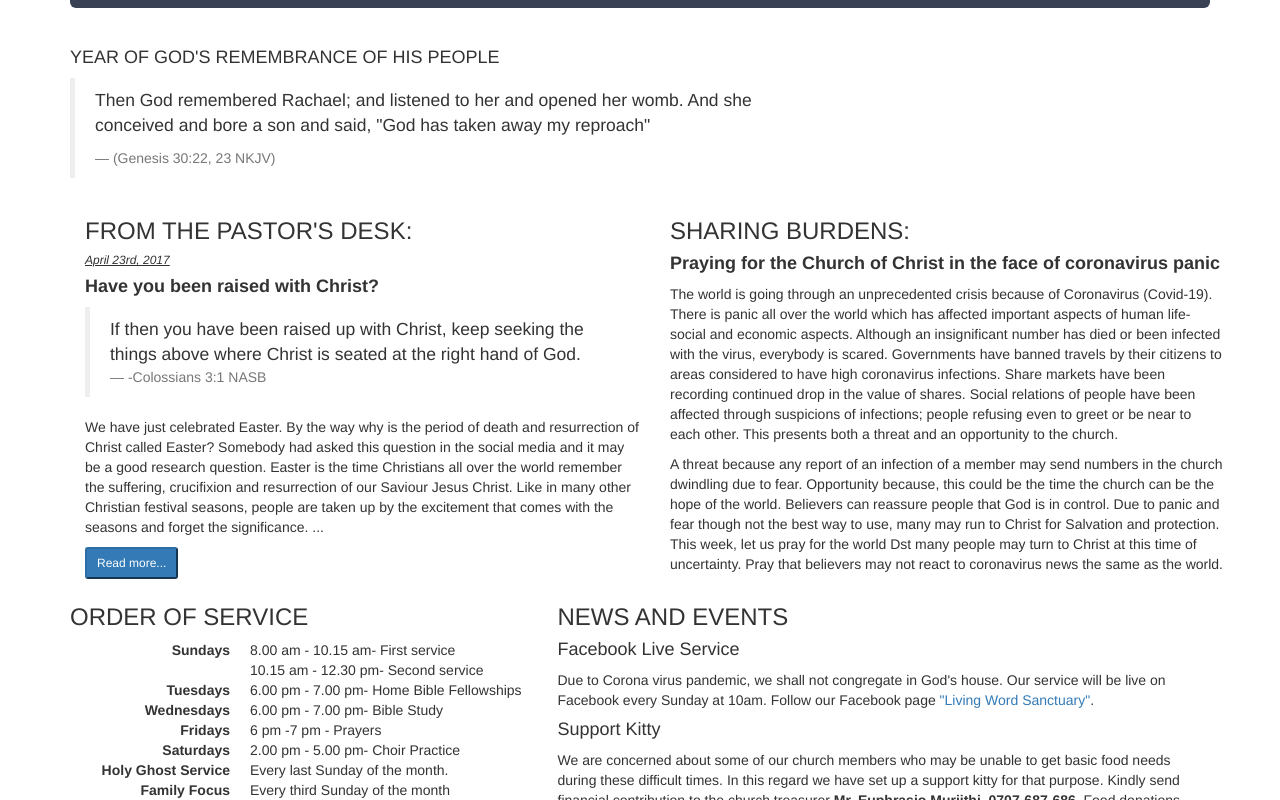
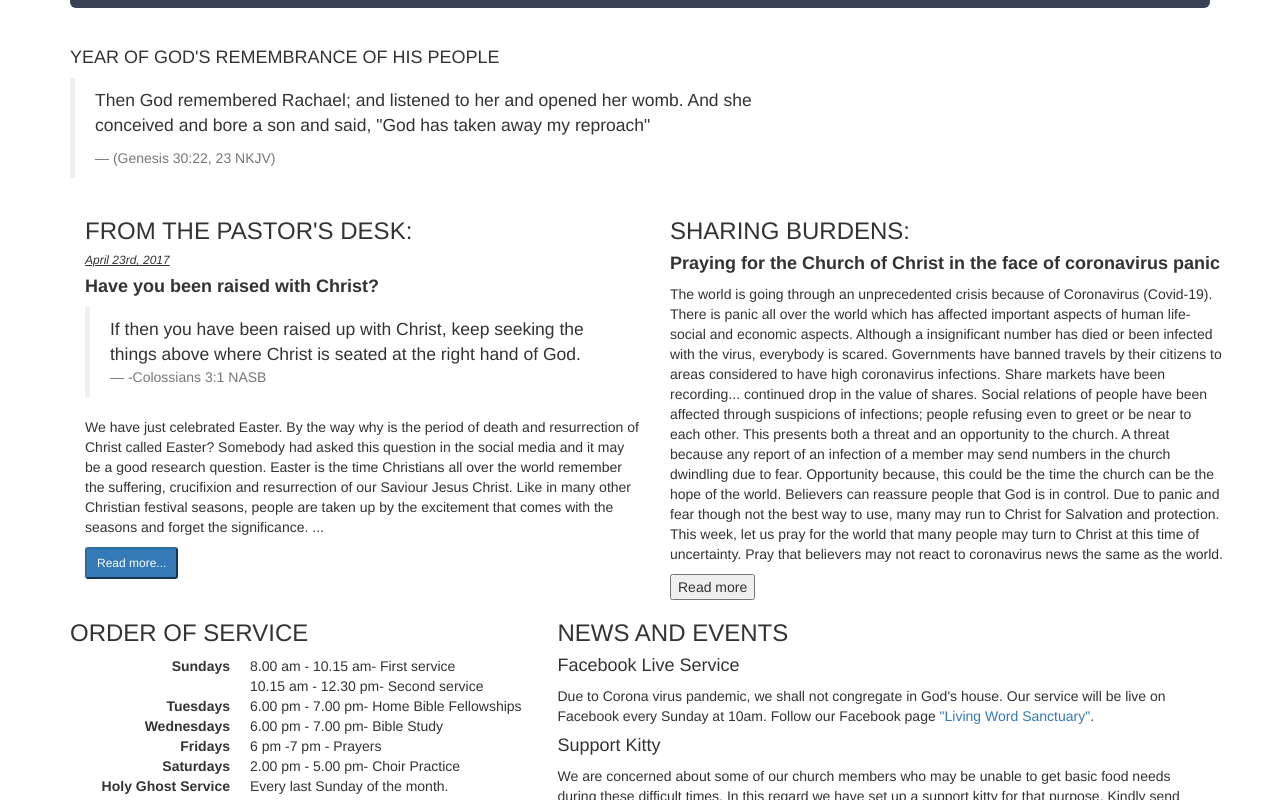
Before and after one commit to Livingwordsanctuary/dcmiritini, a plain HTML site: page index.html in a window 1280 px wide. Shown: the part 489-1289 px from the top of the page. Drawn offline with nearby package versions, Linux system fonts and the light colour scheme.

Commit message:
Added some javascript

```diff
--- a/index.html
+++ b/index.html
@@ -142,8 +142,9 @@
 			<div class="col-sm-6">
 				<h3>SHARING BURDENS:</h3>
 				<h4><b>Praying for the Church of Christ in the face of coronavirus panic</b></h4>
-					<p>The world is going through an unprecedented crisis because of Coronavirus (Covid-19). There is panic all over the world which has affected important aspects of human life-social and economic aspects. Although an insignificant number has died or been infected with the virus, everybody is scared. Governments have banned travels by their citizens to areas considered to have high coronavirus infections. Share markets have been recording continued drop in the value of shares. Social relations of people have been affected through suspicions of infections; people refusing even to greet or be near to each other. This presents both a threat and an opportunity to the church.</p>
-					<p> A threat because any report of an infection of a member may send numbers in the church dwindling due to fear. Opportunity because, this could be the time the church can be the hope of the world. Believers can reassure people that God is in control. Due to panic and fear though not the best way to use, many may run to Christ for Salvation and protection. This week, let us pray for the world Dst many people may turn to Christ at this time of uncertainty. Pray that believers may not react to coronavirus news the same as the world.</p>
+					<p>The world is going through an unprecedented crisis because of Coronavirus (Covid-19). There is panic all over the world which has affected important aspects of human life-social and economic aspects. Although a insignificant number has died or been infected with the virus, everybody is scared. Governments have banned travels by their citizens to areas considered to have high coronavirus infections. Share markets have been recording<span id="dots">...</span><span id="more"> continued drop in the value of shares. Social relations of people have been affected through suspicions of infections; people refusing even to greet or be near to each other. This presents both a threat and an opportunity to the church.
+					A threat because any report of an infection of a member may send numbers in the church dwindling due to fear. Opportunity because, this could be the time the church can be the hope of the world. Believers can reassure people that God is in control. Due to panic and fear though not the best way to use, many may run to Christ for Salvation and protection. This week, let us pray for the world that many people may turn to Christ at this time of uncertainty. Pray that believers may not react to coronavirus news the same as the world.</span></p>
+					<button onclick="myFunction()" id="myBtn">Read more</button>
 			</div>
 		</div>
 		</div>
@@ -236,5 +237,22 @@
   </div>
 </div>
 </div>
+					<script>
+						function myFunction() {
+						  var dots = document.getElementById("dots");
+						  var moreText = document.getElementById("more");
+						  var btnText = document.getElementById("myBtn");
+
+						  if (dots.style.display === "none") {
+						    dots.style.display = "inline";
+						    btnText.innerHTML = "Read more";
+						    moreText.style.display = "none";
+						  } else {
+						    dots.style.display = "none";
+						    btnText.innerHTML = "Read less";
+						    moreText.style.display = "inline";
+						  }
+						}
+					</script>
 </body>
 </html>
```
Also changed, not shown: pd_07_05_2017.html (+2 -2 lines).
